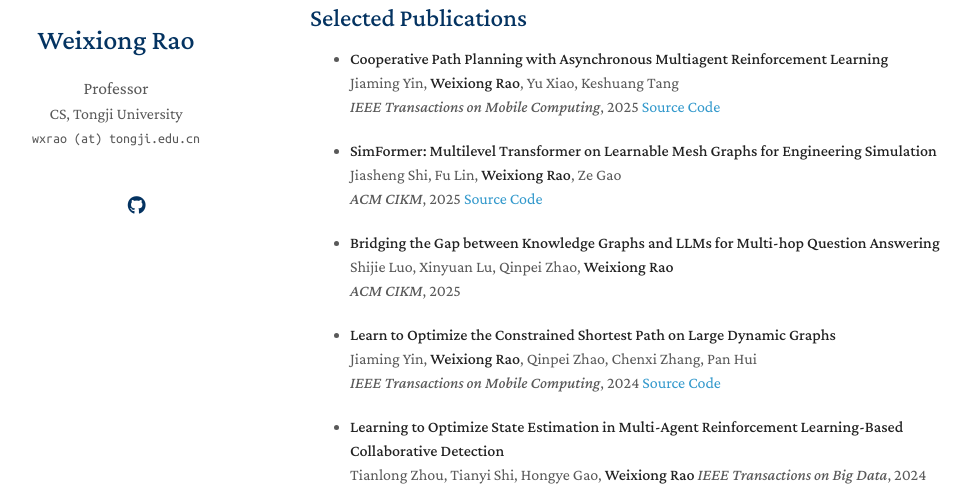
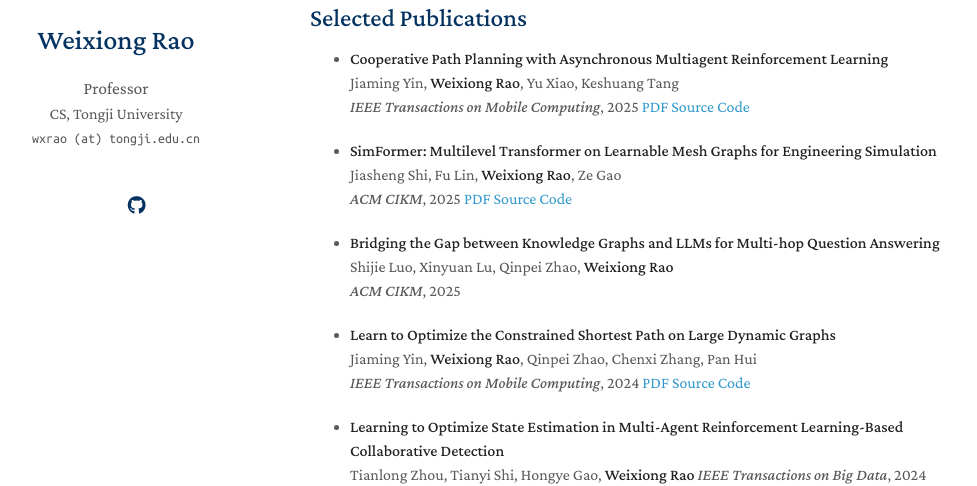
Before and after one commit to wxrao/wxrao.github.io, a Jekyll site: the page built from index.md, in a window 1280 px wide and 900 px high, scrolled down 708 px. Shown: the part 162-648 px from the top of the window, without its empty margins (160-1137 px from the left). Built offline with Jekyll 4.4.1, drawn with Linux system fonts in a browser that asks for light colours; a style sheet for code colours, icons or effects is not loaded; our own code applies the rules of GitHub Pages for plain Markdown files.

Commit message:
Update index.md

```diff
--- a/index.md
+++ b/index.md
@@ -24,11 +24,11 @@ I am looking for motivated **Ph.D. and Master's students** interested in mobile
 
 - **Cooperative Path Planning with Asynchronous Multiagent Reinforcement Learning**
   Jiaming Yin, **Weixiong Rao**, Yu Xiao, Keshuang Tang
-  *IEEE Transactions on Mobile Computing*, 2025 [Source Code](https://github.com/tongjimobiml/asynMARL)
+  *IEEE Transactions on Mobile Computing*, 2025 [PDF](https://ieeexplore.ieee.org/document/10833653/) [Source Code](https://github.com/tongjimobiml/asynMARL)
 
 - **SimFormer: Multilevel Transformer on Learnable Mesh Graphs for Engineering Simulation**
   Jiasheng Shi, Fu Lin, **Weixiong Rao**, Ze Gao
-  *ACM CIKM*, 2025 [Source Code](https://github.com/tongjimobiml/SimFormer)
+  *ACM CIKM*, 2025 [PDF](https://dl.acm.org/doi/10.1145/3746252.3761160) [Source Code](https://github.com/tongjimobiml/SimFormer)
 
 - **Bridging the Gap between Knowledge Graphs and LLMs for Multi-hop Question Answering**
   Shijie Luo, Xinyuan Lu, Qinpei Zhao, **Weixiong Rao**
@@ -36,7 +36,7 @@ I am looking for motivated **Ph.D. and Master's students** interested in mobile
 
 - **Learn to Optimize the Constrained Shortest Path on Large Dynamic Graphs**
   Jiaming Yin, **Weixiong Rao**, Qinpei Zhao, Chenxi Zhang, Pan Hui
-  *IEEE Transactions on Mobile Computing*, 2024 [Source Code](https://github.com/tongjimobiml/CSP-GS)
+  *IEEE Transactions on Mobile Computing*, 2024 [PDF](https://ieeexplore.ieee.org/document/10076920/) [Source Code](https://github.com/tongjimobiml/CSP-GS)
 
 - **Learning to Optimize State Estimation in Multi-Agent Reinforcement Learning-Based Collaborative Detection**
   	Tianlong Zhou, Tianyi Shi, Hongye Gao, **Weixiong Rao**
```
